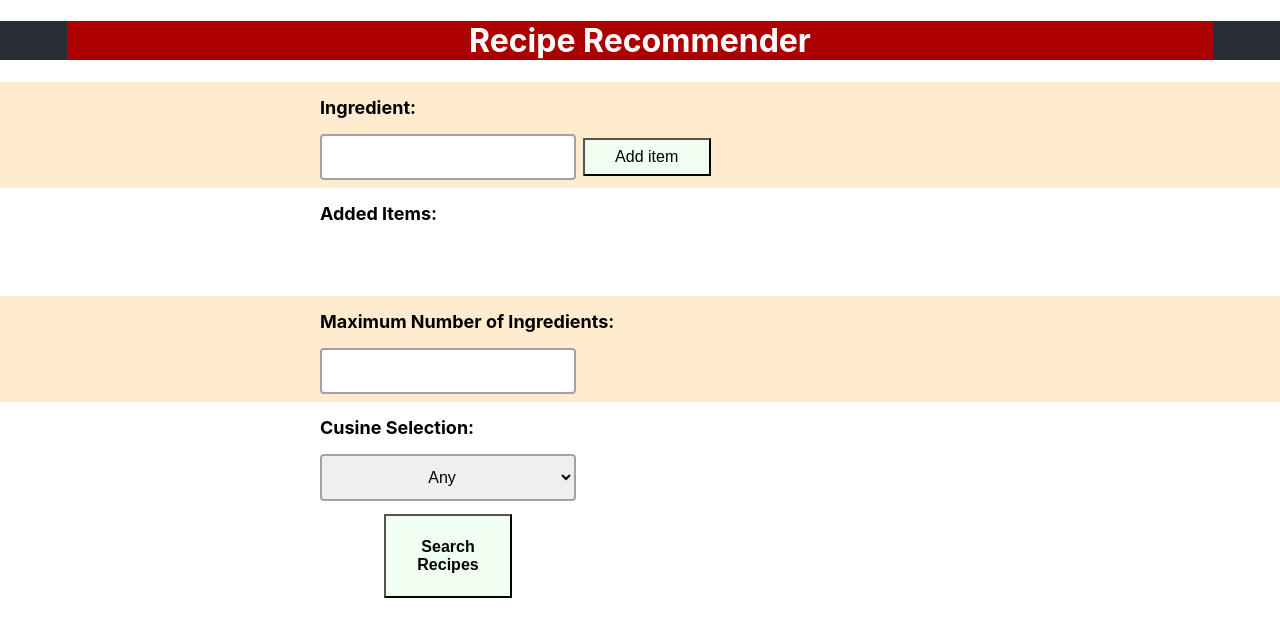
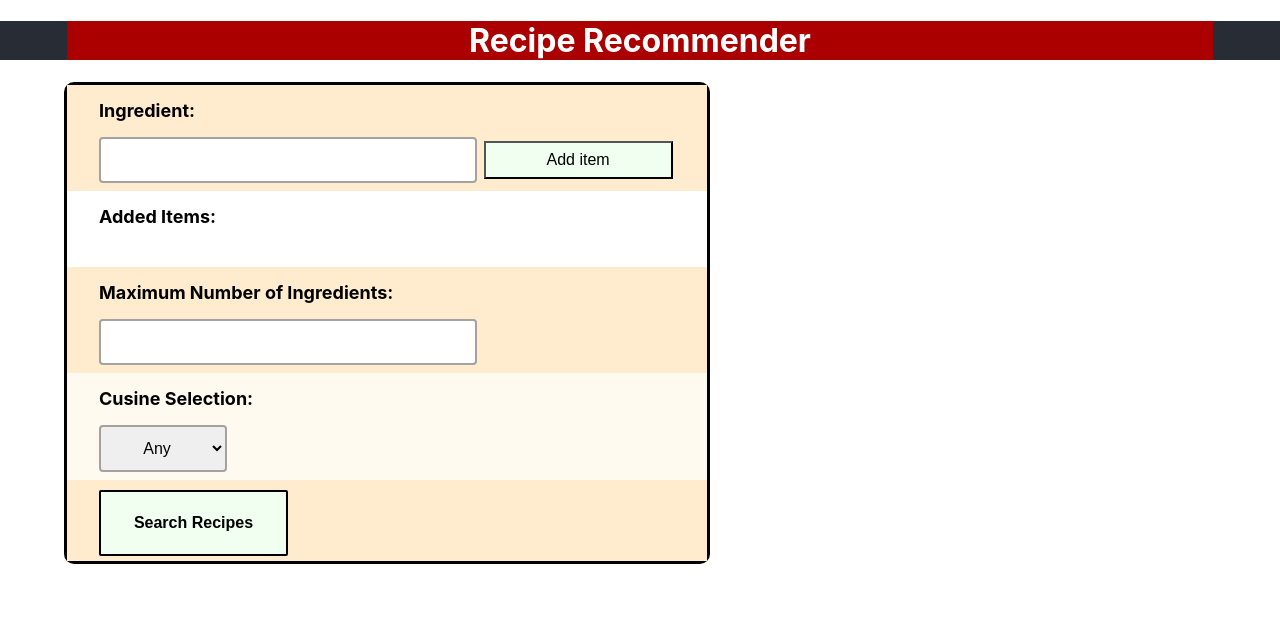
Before and after one commit to gokul-koganti/Recipe_Recommender, a React (Create React App) app in the folder frontend/: page / in a window 1280 px wide. Shown: the top 636 px of the page. Built offline with nearby package versions, Linux system fonts and the light colour scheme.

Commit message:
Update App.css
CSS file updated

```diff
--- a/frontend/src/App.css
+++ b/frontend/src/App.css
@@ -55,55 +55,37 @@
   background-color: #282c34;
 }
 
-#FormContainer1{
+#FormContainer1, #FormContainer3,#FormContainer5 {
   background-color:blanchedalmond;
 }
 
-#FormContainer2{
+#FormContainer2, #FormContainer4{
   background-color:floralwhite;
 }
 
-#FormContainer3{
-  background-color: blanchedalmond;
-}
 
-#IngredientLabel{
-  font-size : larger;
-  margin : 8px 0;
-  margin-left : 25%;
-  font-weight : bold;
-  display : inline-block;
-}
-
-#CalorieLabel{
-  font-size : larger;
-  margin: 8px 0;
-  margin-left: 25%;
-  font-weight: bold;
-  display:inline-block;
-}
 
 .sideLabel{
   font-size: large;
   margin: 8px 0;
-  margin-left: 25%;
+  margin-left: 5%;
   margin-top: 15px;
   font-weight: bold;
   display:inline-block;
 }
 
 input {
-  width: 20%;
+  width: 10cm;
   padding: 12px 20px;
   margin: 8px 0;
   box-sizing: border-box;
   border: 2px solid rgb(165, 161, 161);
   border-radius: 4px;
-  margin-left: 25%;
+  margin-left: 5%;
   font-size: medium;
 }
 ul{
-  margin-left: 25%;
+  margin-left: 5%;
   margin-bottom: 5%;
 }
 li {
@@ -127,12 +109,18 @@ li:hover{
 }
 
 #submit{
-  height: fit-content;
-  margin-left: 30%;
-  margin-top: 5px;
+  height: 2%;
+  margin-left: 5%;
+  margin-top: 10px;
+  margin-bottom: 5px;
+  border-radius: 2px;
+  border-color: black;
+  border-style: solid;
+  text-align: center;
 }
+
 button{
-  width: 10%;
+  width: 5cm;
   height:1cm;
   font-size: medium;
   margin-left: 5pt;
@@ -152,8 +140,17 @@ select{
   box-sizing: border-box;
   border: 2px solid rgb(165, 161, 161);
   border-radius: 4px;
-  margin-left: 25%;
+  margin-left: 5%;
   font-size: medium;
   text-align: center;
 
 }
+
+.container{
+  width: 50%;
+  margin-left: 5%;
+  border-radius: 10px;
+  border-color: black;
+  border-style:solid;
+
+}
```
